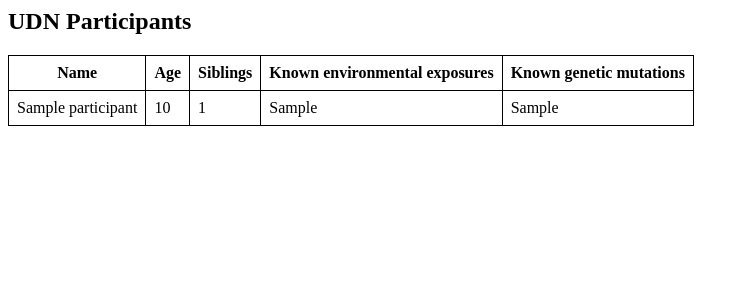
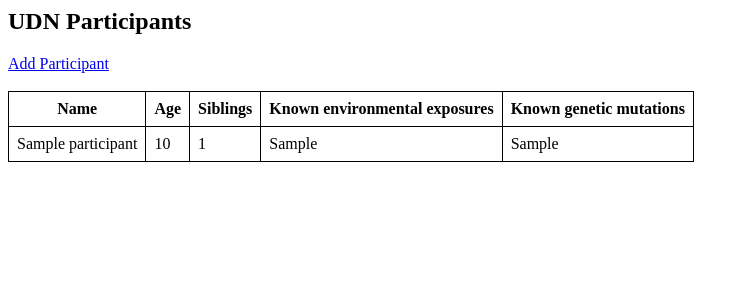
Before and after one commit to Techno-Hwizrdry/UDN, a Django app: page /participant_info/all/ in a window 1280 px wide. Shown: the top 300 px of the page, without its empty margins (0-749 px from the left). Run offline with Django 3.2, Linux system fonts and the light colour scheme; tables that the repository leaves empty hold one stand-in row (values such as "Sample post").

Commit message:
Modified the participant_info/all.html template.
Added a link to the add_participant page on all.html.

```diff
--- a/udn/participant_info/templates/participant_info/all.html
+++ b/udn/participant_info/templates/participant_info/all.html
@@ -7,6 +7,9 @@
 {% block content %}
 <h2><b>UDN Participants</b></h2>
 
+<a href="{% url 'participant_info:add_participant' %}">Add Participant</a>
+<br>
+<br>
 <table>
   <thead>
     <th>Name</th>
```
